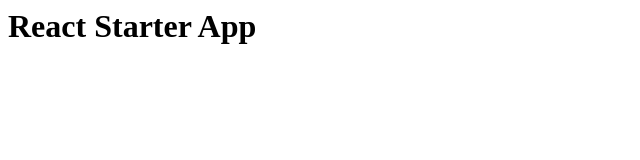
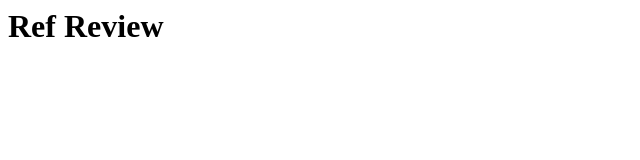
Before and after one commit to younusmahmood/react-starter-kit, a React app: page / in a window 1280 px wide. Shown: the whole page, without its empty margins (0-640 px from the left). Built offline with nearby package versions, Linux system fonts and the light colour scheme.

Commit message:
Initial Commit

```diff
--- a/src/components/App.js
+++ b/src/components/App.js
@@ -4,7 +4,7 @@ export default class App extends Component {
   render() {
     return (
       <div>
-        <h1>React Starter App</h1>
+        <h1>Ref Review</h1>
       </div>
     );
   }
--- a/src/index.html
+++ b/src/index.html
@@ -3,7 +3,7 @@
     <meta charset="UTF-8">
     <meta name="viewport" content="width=device-width, initial-scale=1.0">
     <meta http-equiv="X-UA-Compatible" content="ie=edge">
-    <title>React Starter</title>
+    <title>Ref Review</title>
 </head>
 <body>
     <div id="app"></div>
```
Also changed, not shown: 2 other files.
